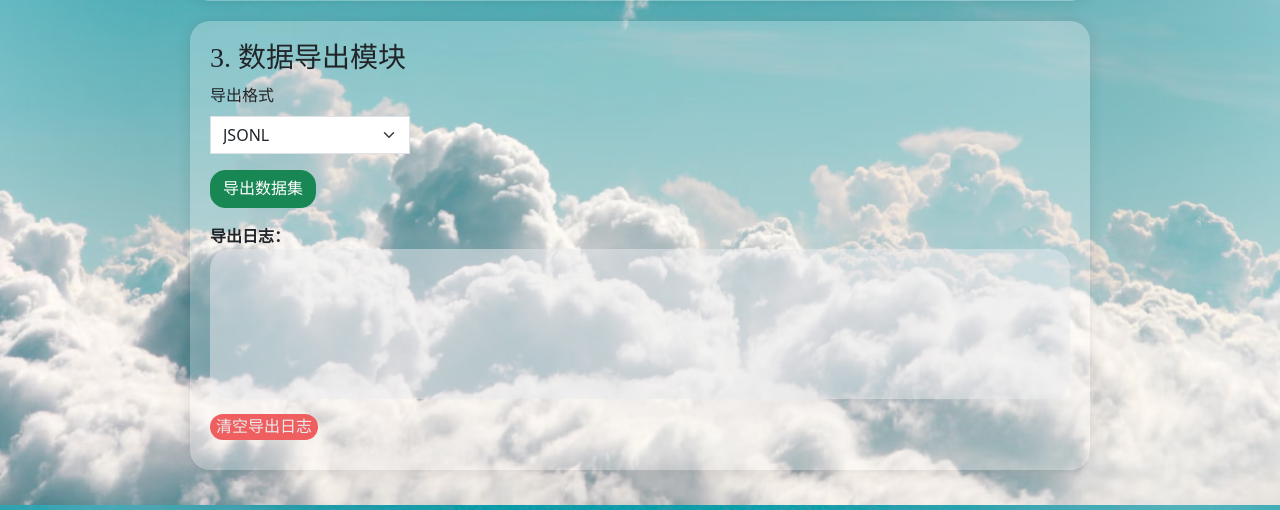
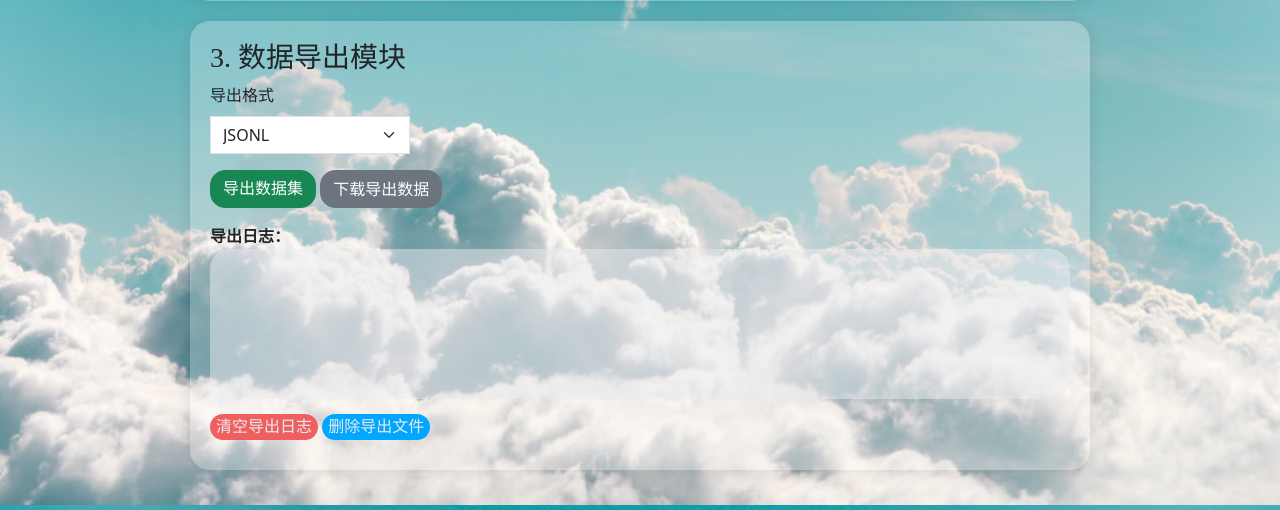
Before and after one commit to ShiJie803/image_text, a Flask app: page / in a window 1280 px wide. Shown: the part 1095-1605 px from the top of the page. Run offline with Flask 3, Linux system fonts and the light colour scheme.

Commit message:
index.html

```diff
--- a/templates/index.html
+++ b/templates/index.html
@@ -59,10 +59,12 @@
     <option value="parquet">Parquet</option>
   </select>
   <button id="exportDataBtn" class="btn btn-success" style="border-radius: 15px;font-family: SimSun, serif;">导出数据集</button>
+  <button class="btn btn-secondary" onclick="downloadExportedDataset()" style="border-radius: 15px;">下载导出数据</button>
   <div class="mt-3">
     <strong style="font-family: SimSun, serif;">导出日志：</strong>
     <div id="exportLog" class="log-box"></div>
     <button class="btn-clear-log btn-btn-primary-mt-3" data-target-log="exportLog" >清空导出日志</button>
+    <button class="btn-danger" onclick="deleteExportedFile()">删除导出文件</button>
   </div>
 </div>
 
@@ -174,6 +176,40 @@
       btn.disabled = false;
     })
   });
+  // 绑定模块3：删除导出文件按钮实现
+  function deleteExportedFile() {
+    if (!confirm('确定要删除导出文件？')) return;
+    const btn = document.getElementById('exportDataBtn');
+    btn.disabled = true;
+    fetch('/deleteExportedDataset', { method: 'POST' })
+    .then(response => response.json())
+    .then(data => alert(data.message))
+    .catch(error => alert('请求失败'))
+    .finally(()=>{btn.disabled = false});
+}
+  function downloadExportedDataset() {
+  fetch('/downloadExportedDataset')
+    .then(response => {
+      if (!response.ok) {
+        throw new Error('文件下载失败');
+      }
+      return response.blob();
+    })
+    .then(blob => {
+      const url = window.URL.createObjectURL(blob);
+      const a = document.createElement('a');
+      a.href = url;
+      a.download = 'cleaned_pairs.jsonl';
+      document.body.appendChild(a);
+      a.click();
+      a.remove();
+      window.URL.revokeObjectURL(url);
+    })
+    .catch(error => {
+      document.getElementById('exportLog').innerText = '[错误] 下载失败: ' + error.message;
+    });
+}
+
 </script>
 
 </body>
@@ -226,6 +262,20 @@
   .btn-clear-log:hover{
     background-color: red;
   }
+  .btn-danger{
+    background-color: rgb(0, 166, 255);
+    border-radius: 15px;
+    font-family: SimSun, serif;
+    margin-top: 15px;
+    margin-bottom: 10px;
+    color:#e9ecef;
+    cursor: pointer;
+    box-shadow: none;
+    border-style: hidden;
+  }
+  .btn-danger:hover{
+    background-color: rgb(8, 0, 255);
+  }
 </style>
 
 </html>
```
